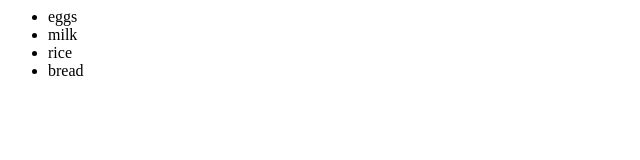
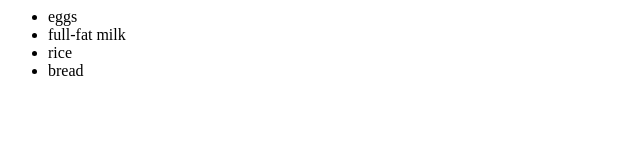
Before and after one commit to malkhalaf/ProjectX, a plain HTML site: page index.html in a window 1280 px wide. Shown: the full height of the page, 0-640 px from the left. Drawn offline with Linux system fonts and the light colour scheme.

Commit message:
Add full-fat milk

```diff
--- a/index.html
+++ b/index.html
@@ -6,7 +6,7 @@
 	<div>
 		<ul>
 			<li>eggs</li>
-			<li>milk</li>
+			<li>full-fat milk</li>
 			<li>rice</li>
 			<li>bread</li>
 
```
